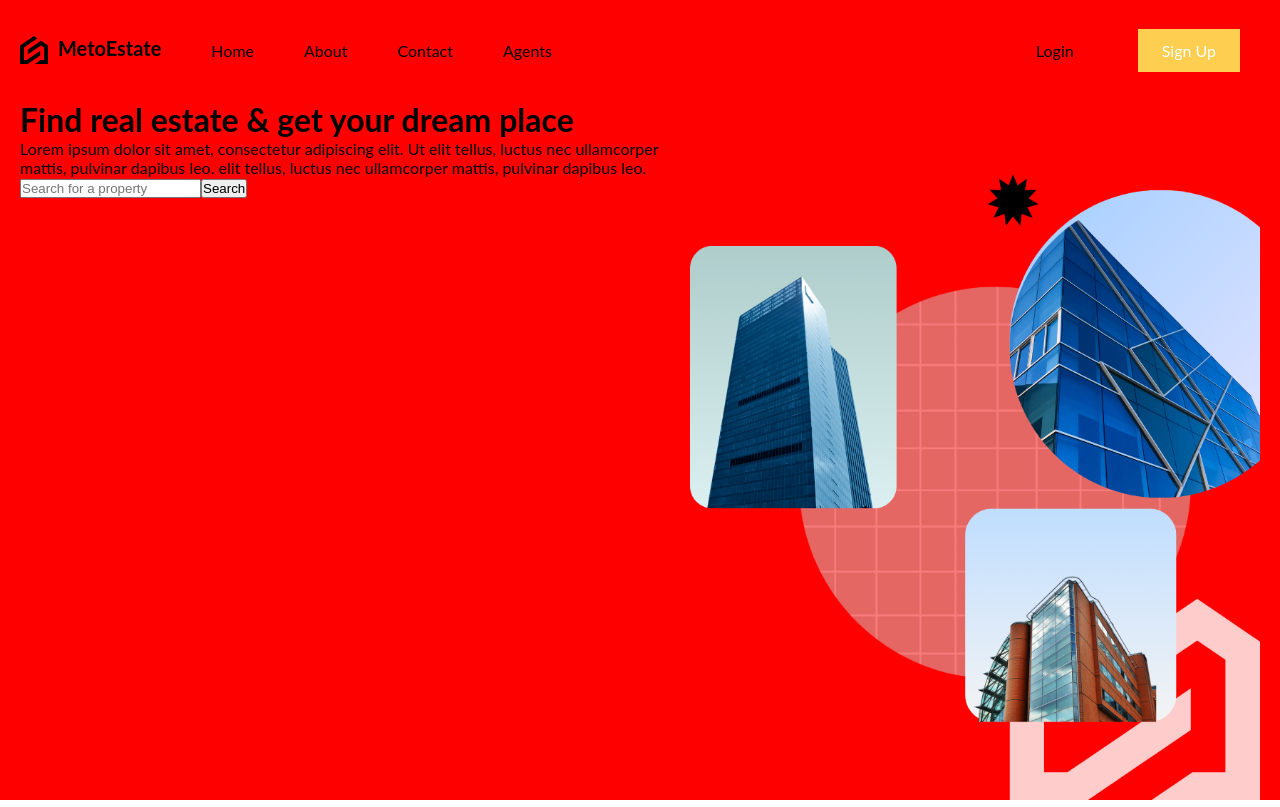
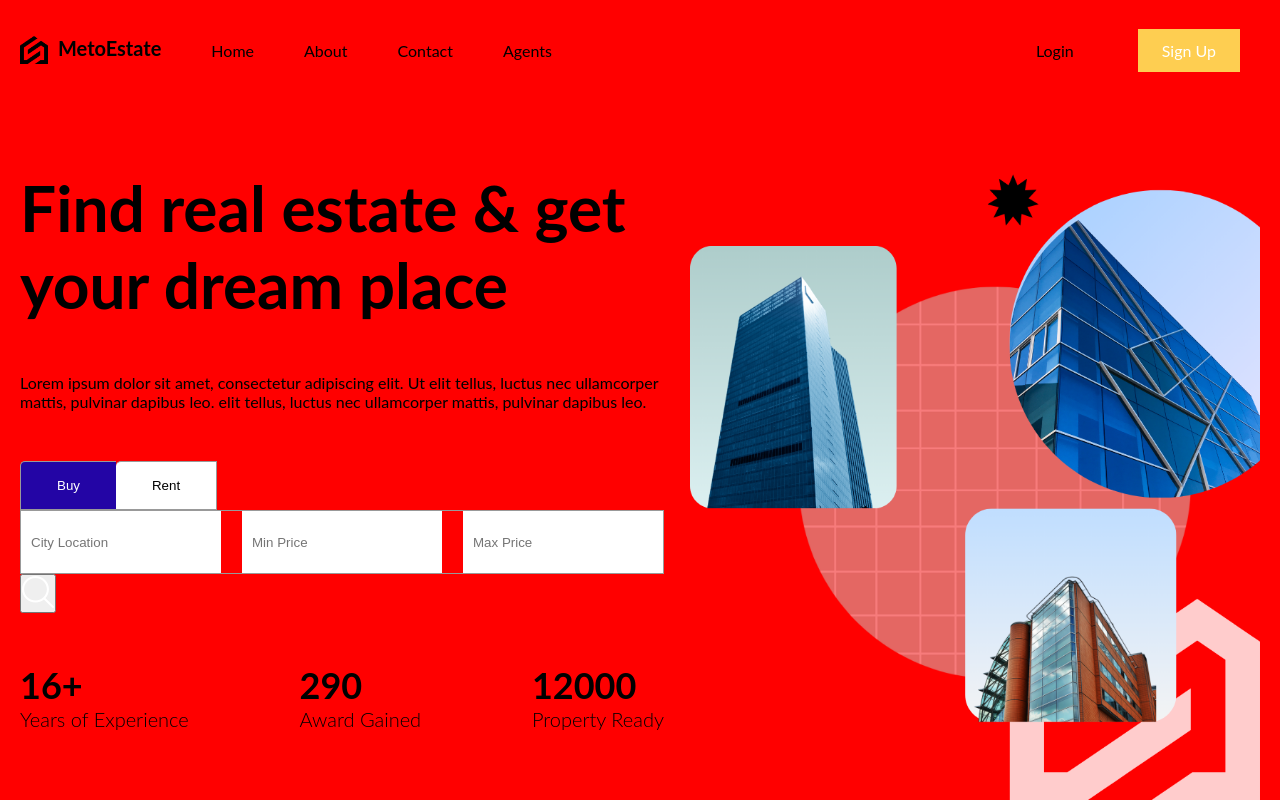
Before and after one commit to ebrardev/estateApp-ui, a React (Vite) app: page / in a window 1280 px wide. Shown: the top 807 px of the page. Built offline with nearby package versions, Linux system fonts and the light colour scheme.

Commit message:
Update search bar component and styles

```diff
--- a/src/components/searchBar/SearchBar.jsx
+++ b/src/components/searchBar/SearchBar.jsx
@@ -1,10 +1,40 @@
+import { useState } from "react";
 import "./searchbar.scss";
 
+
+
+const types=["buy","rent"]
 function SearchBar() {
+
+    const [query,setQuery] = useState({
+        type:"buy",
+        location:"",
+        minPrice:0,
+        maxPrice:0
+    })
+
+    const switchType = (val) => {
+        setQuery((prev)=>({...prev,type: val}))
+
+    }
     return(
-        <div className="searchbar">
-            <input type="text" placeholder="Search for a property" />
-            <button>Search</button>
+        <div className="searchBar">
+        <div className="type">
+            {types.map((type)=>(<button  key={type} onClick={()=>switchType(type)}
+             className={query.type === type ? "active": ""}>
+             {type}</button>))}
+
+
+        </div>
+        <form action="">
+
+            <input type="text " name="location" placeholder="City Location" />
+            <input type="number " name="minPrice" min={0} max={100000000} placeholder="Min Price" />
+            <input type="number " name="maxPrice" min={0} max={100000000} placeholder="Max Price" />
+        </form>
+        <button>
+            <img src="/search.png" alt="search" />
+        </button>
         </div>
     )
 }
--- a/src/components/searchBar/searchbar.scss
+++ b/src/components/searchBar/searchbar.scss
@@ -0,0 +1,39 @@
+.searchBar{
+    .type{
+        button{
+            padding: 16px 36px;
+            border:1px solid #999;
+            cursor: pointer;
+            background-color: white;
+            text-transform: capitalize;
+
+
+            &.active{
+                background-color: rgb(35, 5, 165);
+                color: white;
+
+            }
+            &:first-child{
+                border-top-left-radius: 5px;
+                border-right: none;
+            }
+            &:last-child{
+                border-top-left-radius: 5px;
+                border-left: none;
+            }
+        }
+    }
+    form {
+        border:1px solid #999;
+        display: flex;
+        justify-content: space-between;
+        height: 64px;
+        gap:5px;
+
+        input {
+            border: none;
+            padding: 0 10px;
+            width: 200px;
+        }
+    }
+}
--- a/src/routes/PageHome/pageHome.jsx
+++ b/src/routes/PageHome/pageHome.jsx
@@ -1,5 +1,5 @@
 
-import SearchBar from "../../components/searchBar/Searchbar";
+import SearchBar from "../../components/searchBar/SearchBar";
 import "./pageHome.scss";
 
 const PageHome= () => {
@@ -14,6 +14,20 @@
 
 </p>
 <SearchBar />
+<div className="boxes">
+    <div className="box">
+        <h1>16+</h1>
+        <h2>Years of Experience</h2>
+    </div>
+    <div className="box">
+        <h1>290</h1>
+        <h2>Award Gained</h2>
+    </div>
+    <div className="box">
+        <h1>12000</h1>
+        <h2>Property Ready</h2>
+    </div>
+</div>
 </div>
      </div>
         <div className="imageContainer">
--- a/src/routes/PageHome/pageHome.scss
+++ b/src/routes/PageHome/pageHome.scss
@@ -10,7 +10,28 @@
 
 .wrapper {
     padding-right: 100px;
+    display: flex;
+    flex-direction: column;
+    justify-content: center;
+    gap: 50px;
+    height: 100%;
 
+    .title{
+        font-size: 64px;
+
+    }
+    .boxes{
+        display: flex;
+        justify-content: space-between;
+    }
+    h1{
+        font-size:36px;
+    }
+    h2{
+        font-size: 20px;
+        font-weight: 300;
+
+    }
 }
 
 .imageContainer{
```
